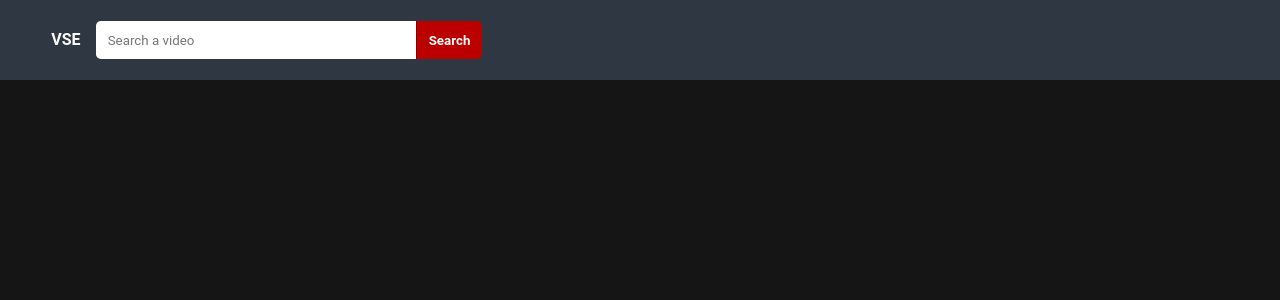
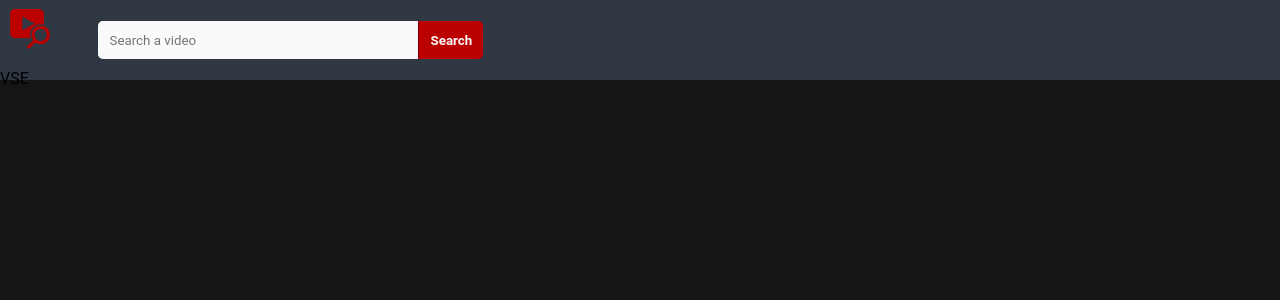
Before and after one commit to sctlcd/angular-video-search, an Angular app: page / in a window 1280 px wide. Shown: the top 300 px of the page. Built offline with nearby package versions, Linux system fonts and the light colour scheme.

Commit message:
feat: add logo component, html/css, add asset/images/logo folder

```diff
--- a/src/app/app.component.html
+++ b/src/app/app.component.html
@@ -1 +1 @@
-<app-search-bar></app-search-bar>
+    <app-search-bar></app-search-bar>
--- /dev/null
+++ b/src/app/search-bar/logo/logo.component.css
@@ -0,0 +1,5 @@
+.logo-image {
+    height: 2.5rem;
+    width: 2.5rem;
+    margin: 1rem 0.6rem 1rem 0.6rem;
+  }
--- /dev/null
+++ b/src/app/search-bar/logo/logo.component.html
@@ -0,0 +1,2 @@
+<img src="../../../assets/images/logo/video-player-min.png" alt="VSE" class="d-inline logo-image" routerLink="/">
+<span class="logo-name" routerLink="/">VSE</span>
--- /dev/null
+++ b/src/app/search-bar/logo/logo.component.ts
@@ -0,0 +1,15 @@
+import { Component, OnInit } from '@angular/core';
+
+@Component({
+  selector: 'app-logo',
+  templateUrl: './logo.component.html',
+  styleUrls: ['./logo.component.css']
+})
+export class LogoComponent implements OnInit {
+
+  constructor() { }
+
+  ngOnInit(): void {
+  }
+
+}
--- a/src/app/search-bar/search-bar/search-bar.component.css
+++ b/src/app/search-bar/search-bar/search-bar.component.css
@@ -17,7 +17,7 @@
     margin: 0 auto;
 }
 
-.logo {
+.logo-name {
     margin-left: 0.7rem;
     color: #fafafa;
     font-weight: 700;
@@ -33,6 +33,7 @@
     border-bottom-left-radius: 0.3rem;
     outline: none;
     border: none;
+    background-color: #fafafa;
 }
 
 .search-button {
--- a/src/app/search-bar/search-bar/search-bar.component.html
+++ b/src/app/search-bar/search-bar/search-bar.component.html
@@ -1,6 +1,6 @@
 <div class="search-container">
+    <app-logo></app-logo>
     <form class="search-form">
-        <span class="logo" routerLink="/">VSE</span>
         <input class="search-input" name="search" ngModel placeholder="Search a video" />
         <button class="search-button">Search</button>
     </form>
```
Also changed, not shown: src/app/search-bar/search-bar.module.ts (+5 -2 lines), src/assets/images/logo/video-player-min.png (added), 1 other file (tests, documents, lock files or other folders).
